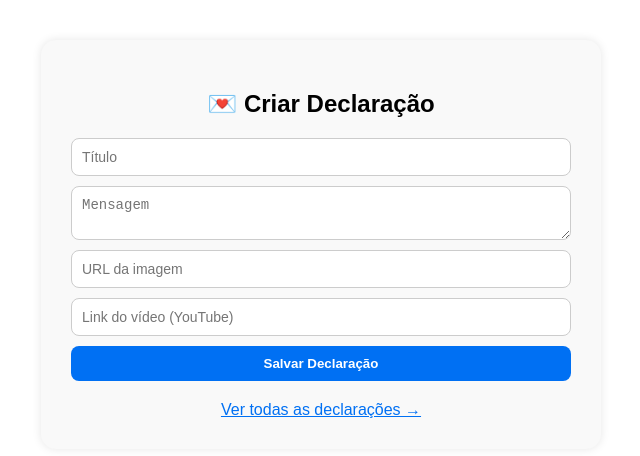
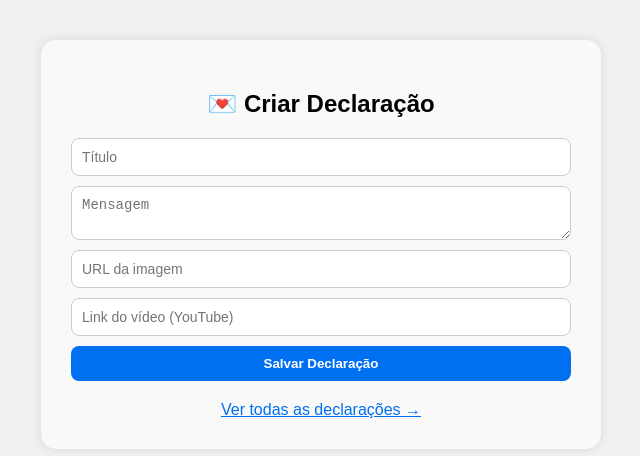
Before and after one commit to joaosantosz/saas-teste, a Next.js app: page / in a window 1280 px wide. Shown: the top 456 px of the page, without its empty margins (319-959 px from the left). Built offline with nearby package versions, Linux system fonts and the light colour scheme.

Commit message:
Create layout.js

```diff
--- /dev/null
+++ b/app/layout.js
@@ -0,0 +1,18 @@
+export const metadata = {
+  title: "Mini SaaS",
+  description: "Mini projeto com Next.js + Supabase",
+};
+
+export default function RootLayout({ children }) {
+  return (
+    <html lang="pt-BR">
+      <body style={{
+        margin: 0,
+        padding: 0,
+        backgroundColor: "#f0f0f0",
+      }}>
+        {children}
+      </body>
+    </html>
+  );
+}
```
